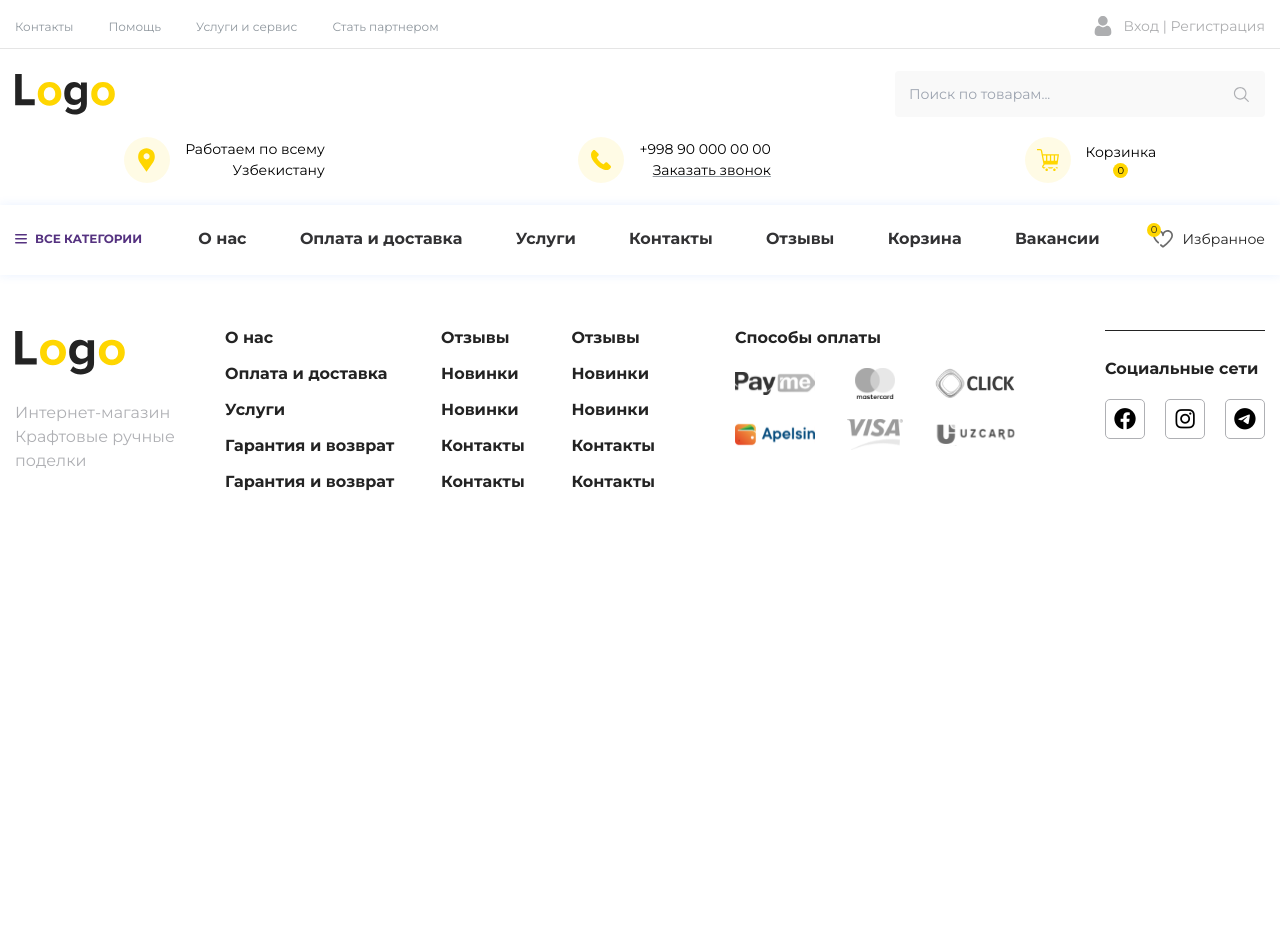
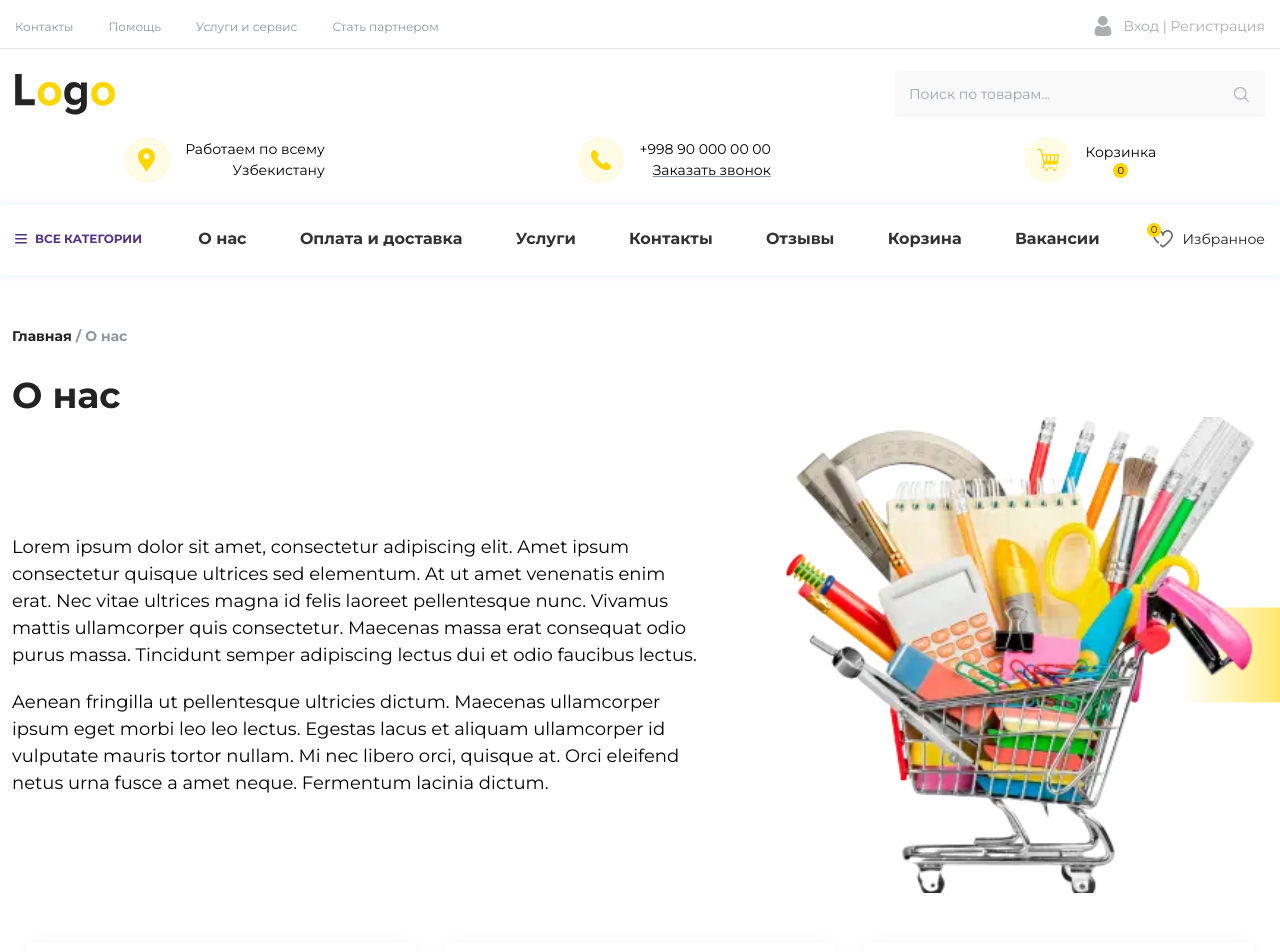
Before and after one commit to SarkorbekA/vue-shop, a Vue app: page /about in a window 1280 px wide. Shown: the top 952 px of the page. Before the commit the page ends 800 px from the top, so only its background shows below. Built offline with nearby package versions, Linux system fonts and the light colour scheme.

Commit message:
add about page

```diff
--- a/src/App.vue
+++ b/src/App.vue
@@ -32,7 +32,7 @@ export default {
 
 .content {
   color: #232323;
-  padding: 30px 15px;
+  padding: 30px 12px;
 
   .page__router {
     margin-top: 24px;
--- a/src/router/index.js
+++ b/src/router/index.js
@@ -5,6 +5,7 @@ import CartPage from '../views/CartPage.vue'
 import ContactPage from '../views/ContactPage.vue'
 import FavoritePage from '../views/FavoritePage.vue'
 import CatalogPage from '../views/CatalogPage.vue'
+import AboutPage from '../views/AboutPage.vue'
 
 
 const router = createRouter({
@@ -39,6 +40,11 @@ const router = createRouter({
             path: '/catalog',
             name: 'catalog',
             component: CatalogPage
+        },
+        {
+            path: '/about',
+            name: 'about',
+            component: AboutPage
         }
     ]
 })
--- /dev/null
+++ b/src/views/AboutPage.vue
@@ -0,0 +1,143 @@
+<script setup>
+import TheAdvantage from '../components/TheAdvantage.vue'
+</script>
+
+<script>
+export default {
+    name: "AboutPage",
+    component: {
+        TheAdvantage,
+    }
+}
+</script>
+
+<template>
+    <section class="about__page">
+        <div class="container content">
+            <div class="page__router">
+                <a @click="$router.push('/')"
+                    href="#">Главная</a>
+                <span> / </span>
+                <span>О нас</span>
+            </div>
+            <section class="info">
+                <h1 class="info__title">О нас</h1>
+                <div class="info__box">
+                    <div class="info__article">
+                        <p class="text">
+                            Lorem ipsum dolor sit amet, consectetur adipiscing elit. Amet ipsum consectetur quisque ultrices
+                            sed
+                            elementum. At ut amet venenatis enim erat. Nec vitae ultrices magna id felis laoreet
+                            pellentesque
+                            nunc. Vivamus mattis ullamcorper quis consectetur. Maecenas massa erat consequat odio purus
+                            massa.
+                            Tincidunt semper adipiscing lectus dui et odio faucibus lectus.
+                        </p>
+                        <p class="text">
+                            Aenean fringilla ut pellentesque ultricies dictum. Maecenas ullamcorper ipsum eget morbi leo leo
+                            lectus. Egestas lacus et aliquam ullamcorper id vulputate mauris tortor nullam. Mi nec libero
+                            orci,
+                            quisque at. Orci eleifend netus urna fusce a amet neque. Fermentum lacinia dictum.
+                        </p>
+                    </div>
+                    <div class="info__img">
+                        <img src="../assets/img/about/firstw.webp"
+                            alt="about img">
+                        <div class="right__item"></div>
+                    </div>
+                </div>
+            </section>
+            <TheAdvantage />
+        </div>
+    </section>
+</template>
+
+<style lang="scss" scoped>
+.about__page {
+    overflow-x: hidden;
+
+    .info {
+        padding: 30px 0px;
+
+        &__title {
+            font-weight: 700;
+            font-size: 36px;
+            line-height: 44px;
+            color: #232323;
+        }
+
+        &__box {
+            display: flex;
+            align-items: center;
+            gap: 30px;
+            justify-content: space-between;
+
+            @media (max-width: 1024px) {
+                flex-wrap: wrap;
+                gap: 50px;
+            }
+        }
+
+        &__article {
+            width: 55%;
+
+            @media (max-width: 1024px) {
+                width: 100%;
+            }
+
+            .text {
+                font-weight: 400;
+                font-size: 18px;
+                line-height: 150%;
+                color: #000000;
+                margin-top: 20px;
+            }
+        }
+
+        &__img {
+            width: 40%;
+            position: relative;
+
+            @media (max-width: 1024px) {
+                width: 100%;
+                display: flex;
+                justify-content: center;
+                align-items: center;
+            }
+
+            img {
+                width: 70%;
+                height: 100%;
+                margin: auto;
+                object-fit: contain;
+
+                @media (max-width: 1280px) {
+                    width: 100%;
+                }
+
+                @media (max-width: 1024px) {
+                    width: 60%;
+                }
+
+                @media (max-width: 576px) {
+                    width: 80%;
+                }
+            }
+
+            .right__item {
+                background: linear-gradient(270deg, #FFD600 32.95%, rgba(255, 214, 0, 0) 81.61%);
+                height: 95px;
+                width: 70%;
+                position: absolute;
+                top: 50%;
+                transform: translateY(-50%);
+                right: -40%;
+                z-index: -1;
+                @media (max-width: 1024px) {
+                    right: -10%;
+                }
+            }
+        }
+    }
+}
+</style>
```
Also changed, not shown: src/assets/img/about/first.webp (added), src/assets/img/about/firstw.webp (added).
